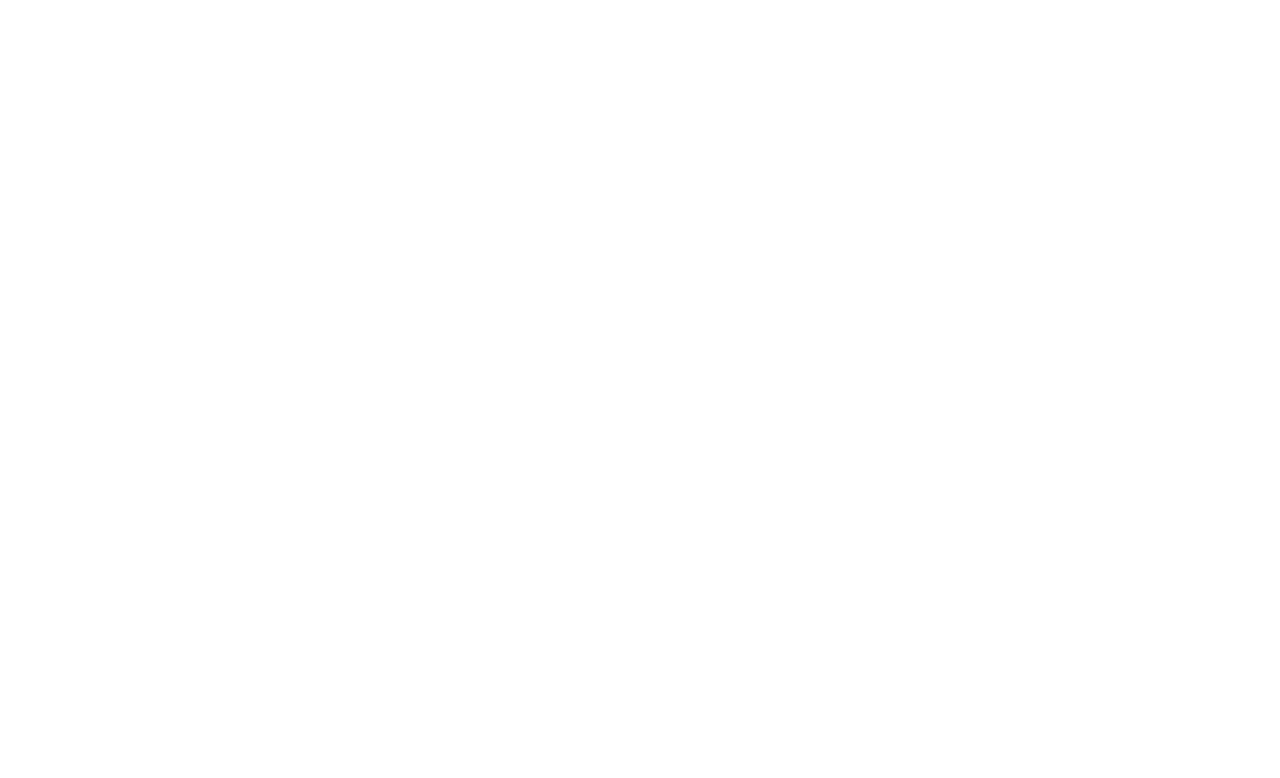
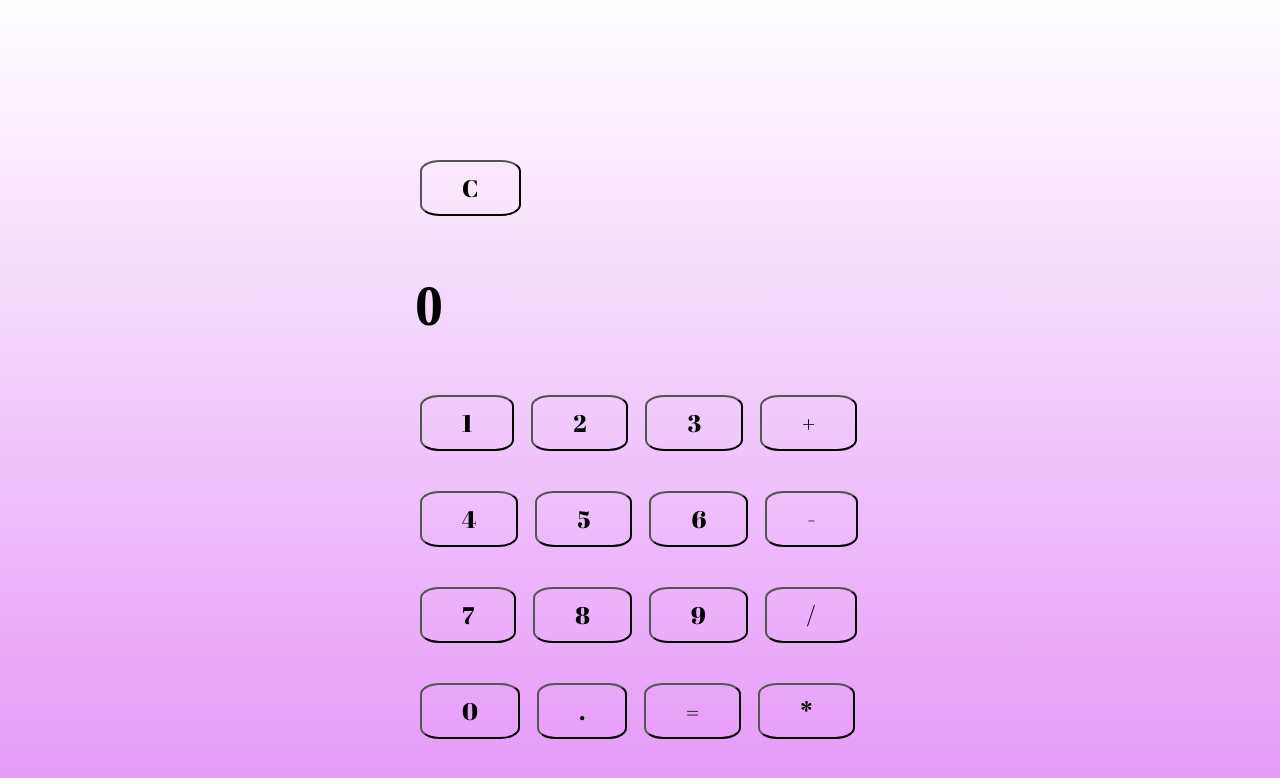
Before and after one commit to AustinLeaming/Calculator-lab, a plain HTML site: page index.html in a window 1280 px wide. Drawn offline with Linux system fonts and the light colour scheme.

Commit message:
buttons finished, layout complete, design looks better

```diff
--- a/css/style.css
+++ b/css/style.css
@@ -0,0 +1,48 @@
+.numerator {
+
+}
+
+html {
+    height: 100%;
+    background: linear-gradient(#ffffff, #e598f8);
+    background-position: center;
+}
+
+body {
+    height: 250px;
+    width: 450px;
+    justify-content: center;
+    padding: 5em 0 2em;
+    font-size: 28px;
+    margin: 0 auto;
+    top: 100px;
+}
+
+button {
+    font-size: x-large;
+    background-color: transparent;
+    border-radius: 20%;
+    font-family: 'Abril Fatface', cursive;
+    margin: 20px 5px;
+    padding-top: 10px;padding-right: 40px;padding-left: 40px;padding-bottom: 10px;
+}
+
+.operator:hover {
+    background-color: rgb(250, 241, 116);
+}
+
+.period:hover {
+    background-color: tomato;
+}
+
+.equal:hover {
+    background-color: rgb(250, 241, 116);
+}
+
+.numerator:hover {
+    background-color: tomato;
+}
+
+.clear:hover {
+    background-color: tomato;
+}
--- a/index.html
+++ b/index.html
@@ -4,11 +4,31 @@
     <meta charset="UTF-8">
     <meta http-equiv="X-UA-Compatible" content="IE=edge">
     <meta name="viewport" content="width=device-width, initial-scale=1.0">
-    <link rel = 'stylesheet' href="css/style.css ">
+    <link rel = 'stylesheet' href="css/style.css " type="text/css">
     <script defer src="js/main.js"></script>
+    <link rel="preconnect" href="https://fonts.googleapis.com">
+    <link rel="preconnect" href="https://fonts.gstatic.com" crossorigin>
+    <link href="https://fonts.googleapis.com/css2?family=Abril+Fatface&display=swap" rel="stylesheet">
     <title>Document</title>
 </head>
-<body>
-
-</body>
+    <body>
+        <button class="clear">C</button>
+        <h1 id='output'>0</h1>
+        <button class='numerator'>1</button>
+        <button class='numerator'>2</button>
+        <button class='numerator'>3</button>
+        <button class='operator'>+</button>
+        <button class='numerator'>4</button>
+        <button class='numerator'>5</button>
+        <button class='numerator'>6</button>
+        <button class='operator'>-</button>
+        <button class='numerator'>7</button>
+        <button class='numerator'>8</button>
+        <button class='numerator'>9</button>
+        <button class='operator'>/</button>
+        <button class='numerator'>0</button>
+        <button class='period'>.</button>
+        <button class='equal'>=</button>
+        <button class='operator'>*</button>
+    </body>
 </html>
```
